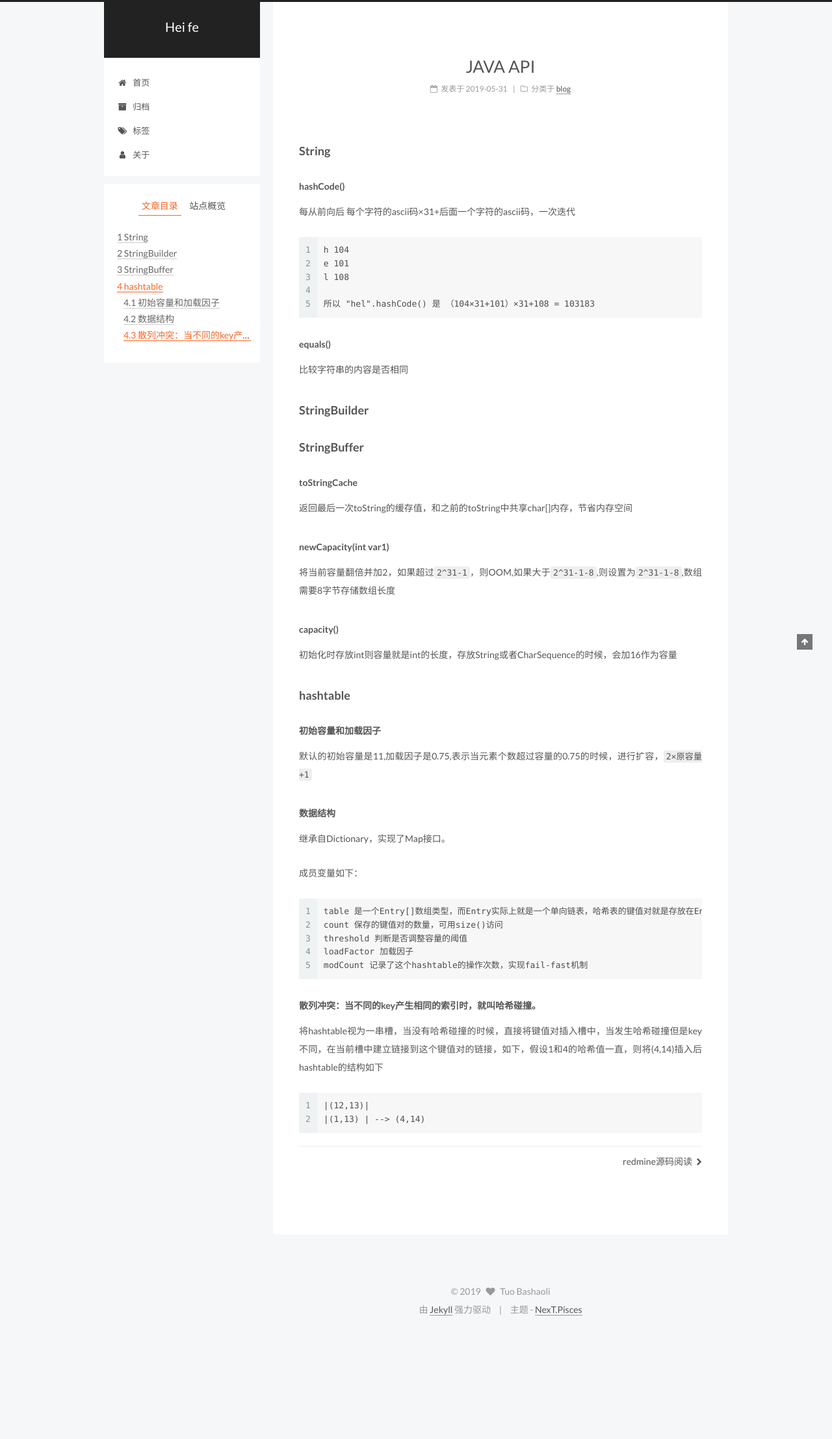
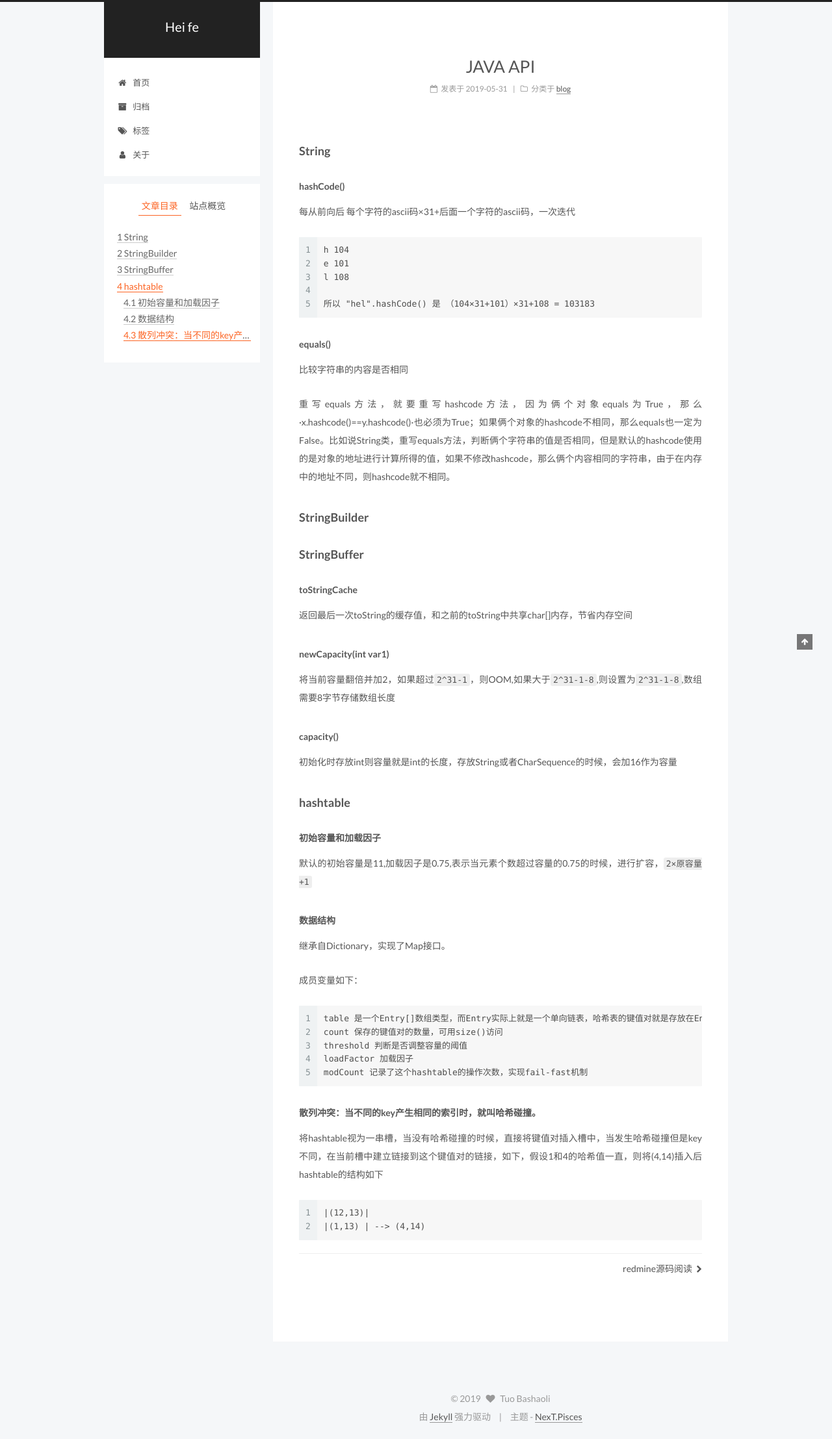
Before and after one commit to tuobashaoli/tuobashaoli.github.io, a Jekyll site: the page built from _posts/2019-05-31-java-api.markdown, in a window 1280 px wide. Shown: the whole page at 65% size. Built offline with Jekyll 4.4.1, drawn with Linux system fonts in a browser that asks for light colours; comment, search, counter and statistics services are not loaded; before the commit the page ends 2050 px from its top, so only the background shows below that.

Commit message:
update java api

```diff
--- a/_posts/2019-05-31-java-api.markdown
+++ b/_posts/2019-05-31-java-api.markdown
@@ -23,6 +23,8 @@ l 108
 ##### equals()
 
 比较字符串的内容是否相同
+
+重写equals方法，就要重写hashcode方法，因为俩个对象equals为True，那么·x.hashcode()==y.hashcode()·也必须为True；如果俩个对象的hashcode不相同，那么equals也一定为False。比如说String类，重写equals方法，判断俩个字符串的值是否相同，但是默认的hashcode使用的是对象的地址进行计算所得的值，如果不修改hashcode，那么俩个内容相同的字符串，由于在内存中的地址不同，则hashcode就不相同。
 
 ### StringBuilder
 
```
